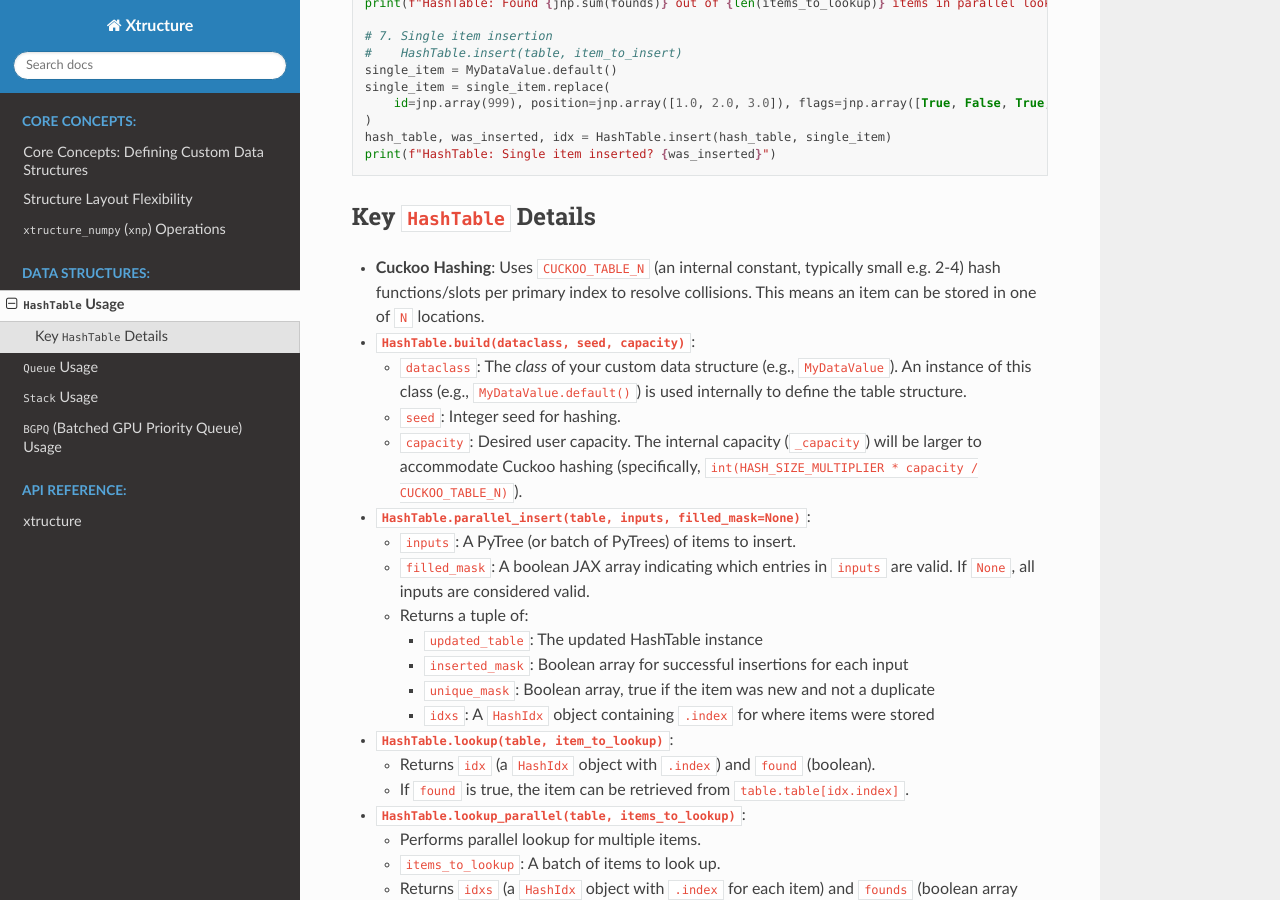
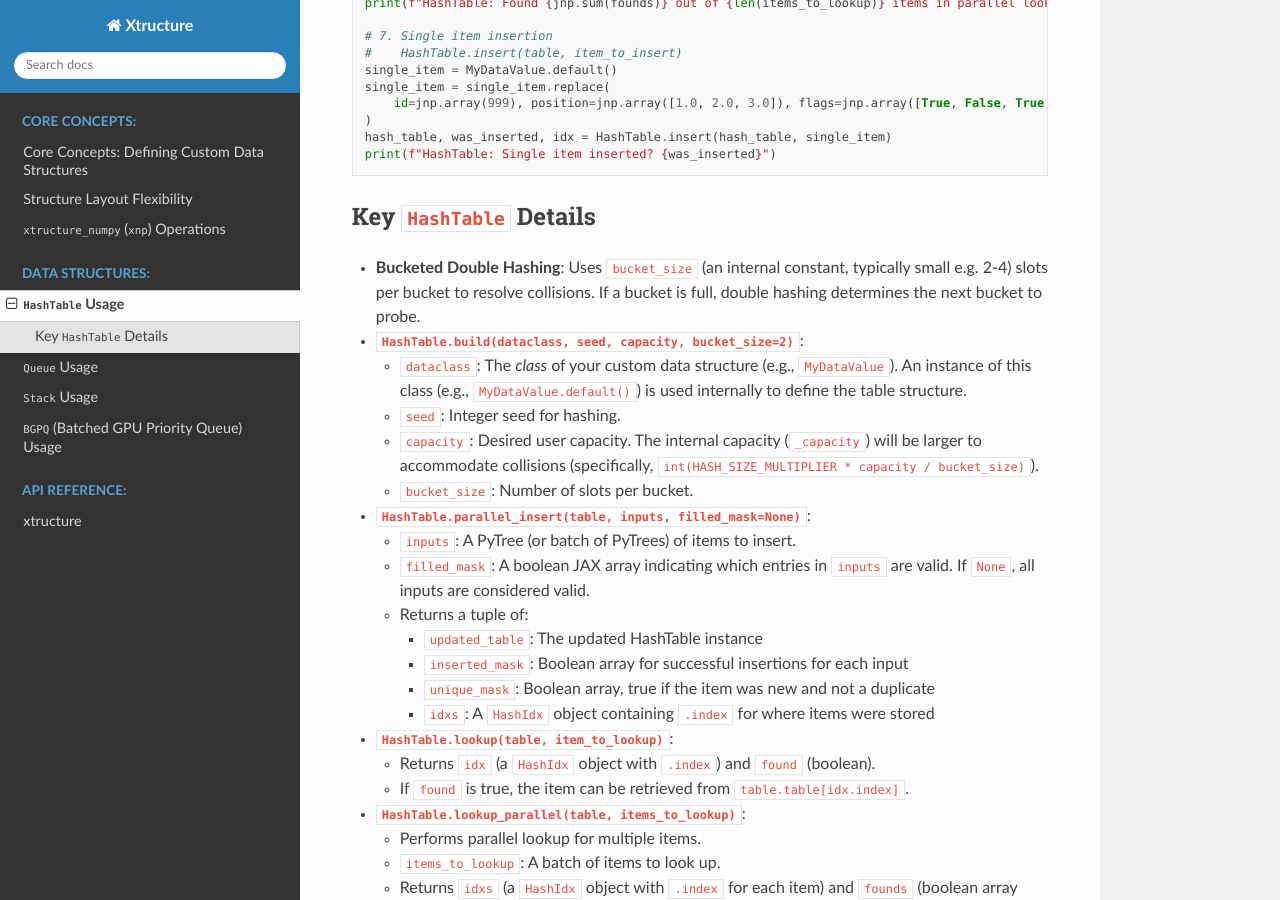
Before and after one commit to tinker495/Xtructure, a Sphinx documentation site: the page built from docs/hashtable.md, in a window 1280 px wide and 900 px high, scrolled down 1155 px. Built offline with Sphinx 7.4.7 and the Read the Docs theme 3.1.0, drawn with Linux system fonts in a browser that asks for light colours; some of the changed text lies outside the part shown.

Commit message:
Refactor HashTable implementation to use bucketed double hashing instead of cuckoo hashing. Update README and documentation to reflect changes in data structure and usage. Modify related tests and internal logic to accommodate new bucketed storage approach.

````diff
--- a/docs/hashtable.md
+++ b/docs/hashtable.md
@@ -1,6 +1,6 @@
 # `HashTable` Usage
 
-A Cuckoo hash table optimized for JAX.
+A bucketed double hash table optimized for JAX.
 
 ```python
 import jax
@@ -72,11 +72,12 @@ print(f"HashTable: Single item inserted? {was_inserted}")
 
 ## Key `HashTable` Details
 
-*   **Cuckoo Hashing**: Uses `CUCKOO_TABLE_N` (an internal constant, typically small e.g. 2-4) hash functions/slots per primary index to resolve collisions. This means an item can be stored in one of `N` locations.
-*   **`HashTable.build(dataclass, seed, capacity)`**:
+*   **Bucketed Double Hashing**: Uses `bucket_size` (an internal constant, typically small e.g. 2-4) slots per bucket to resolve collisions. If a bucket is full, double hashing determines the next bucket to probe.
+*   **`HashTable.build(dataclass, seed, capacity, bucket_size=2)`**:
     *   `dataclass`: The *class* of your custom data structure (e.g., `MyDataValue`). An instance of this class (e.g., `MyDataValue.default()`) is used internally to define the table structure.
     *   `seed`: Integer seed for hashing.
-    *   `capacity`: Desired user capacity. The internal capacity (`_capacity`) will be larger to accommodate Cuckoo hashing (specifically, `int(HASH_SIZE_MULTIPLIER * capacity / CUCKOO_TABLE_N)`).
+    *   `capacity`: Desired user capacity. The internal capacity (`_capacity`) will be larger to accommodate collisions (specifically, `int(HASH_SIZE_MULTIPLIER * capacity / bucket_size)`).
+    *   `bucket_size`: Number of slots per bucket.
 *   **`HashTable.parallel_insert(table, inputs, filled_mask=None)`**:
     *   `inputs`: A PyTree (or batch of PyTrees) of items to insert.
     *   `filled_mask`: A boolean JAX array indicating which entries in `inputs` are valid. If `None`, all inputs are considered valid.
````
Also changed, not shown: README.md (+3 -3 lines), 2 other files.
